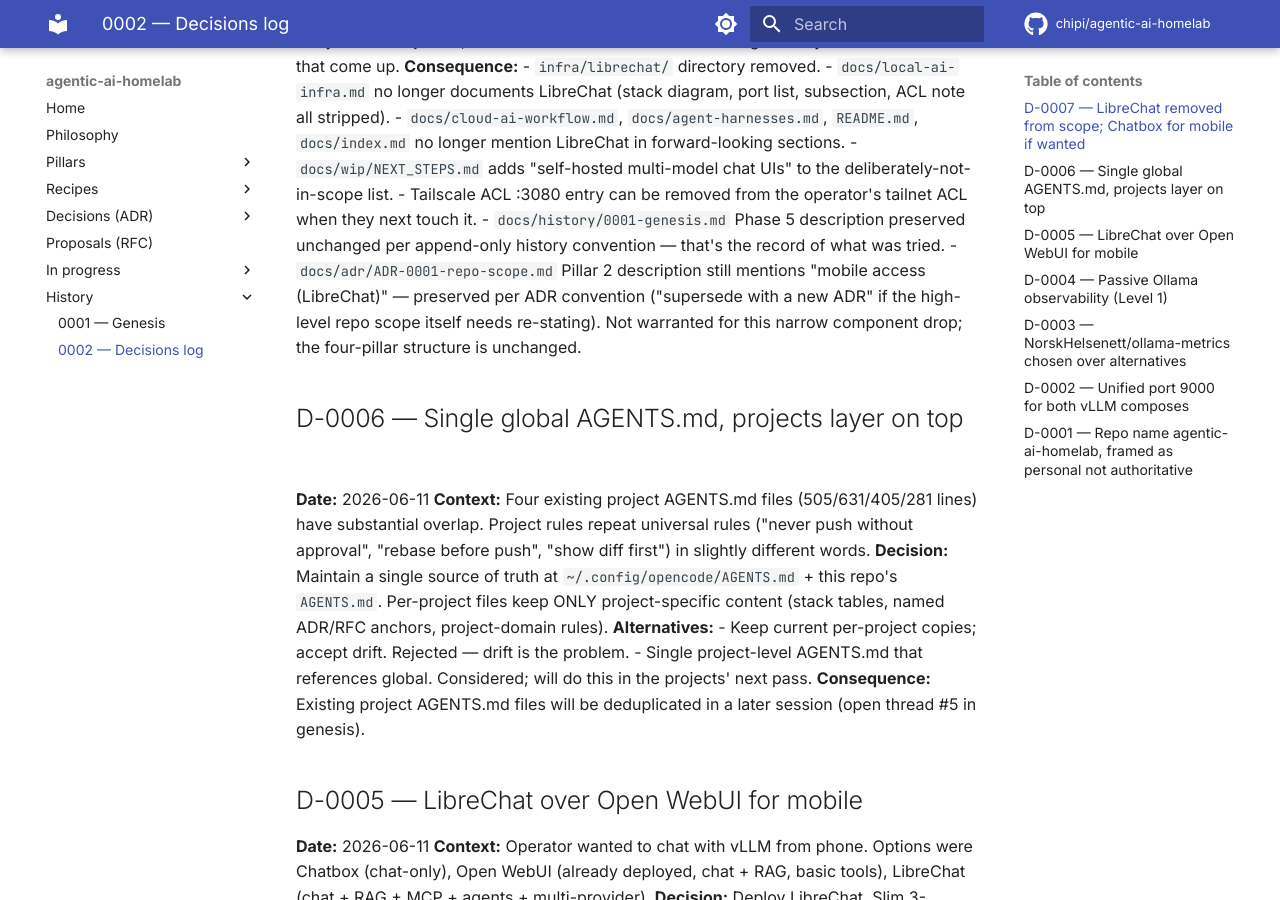
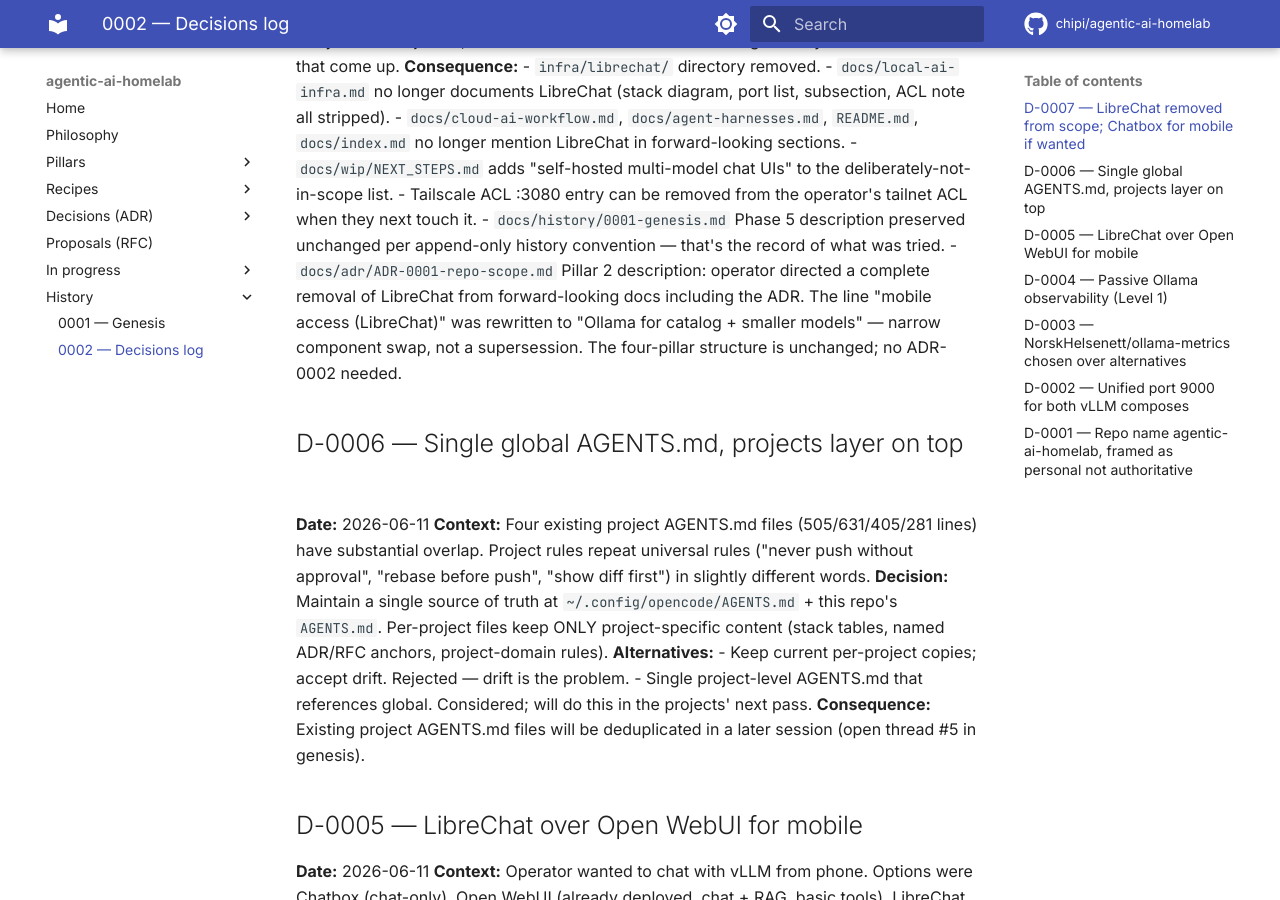
Before and after one commit to chipi/agentic-ai-homelab, an MkDocs documentation site: the page built from docs/history/0002-decisions.md, in a window 1280 px wide and 900 px high, scrolled down 729 px. Built offline with MkDocs 1.6.1 and Material for MkDocs 9.7.7, drawn with Linux system fonts in a browser that asks for light colours; comment, search, counter and statistics services are not loaded.

Commit message:
scope: finish LibreChat purge — strip from ADR-0001 too
Operator directed full removal "from anywhere including ADR". Earlier
commit preserved ADR-0001's "mobile access (LibreChat)" mention per
the ADR-supersession convention; that's overridden here per direct
operator instruction.

ADR-0001 pillar 2 line:
  "mobile access (LibreChat)" → "Ollama for catalog + smaller models"

D-0007 consequence list updated to reflect the actual edit rather than
the preservation note. No structural ADR change — narrow component
swap, four-pillar structure unchanged, no ADR-0002 needed.

Co-Authored-By: Claude Opus 4.7 (1M context) <noreply@anthropic.com>

```diff
--- a/docs/history/0002-decisions.md
+++ b/docs/history/0002-decisions.md
@@ -44,11 +44,12 @@ is maintained in this repo.
 - `docs/history/0001-genesis.md` Phase 5 description preserved unchanged
   per append-only history convention — that's the record of what was
   tried.
-- `docs/adr/ADR-0001-repo-scope.md` Pillar 2 description still mentions
-  "mobile access (LibreChat)" — preserved per ADR convention
-  ("supersede with a new ADR" if the high-level repo scope itself needs
-  re-stating). Not warranted for this narrow component drop; the
-  four-pillar structure is unchanged.
+- `docs/adr/ADR-0001-repo-scope.md` Pillar 2 description: operator
+  directed a complete removal of LibreChat from forward-looking docs
+  including the ADR. The line "mobile access (LibreChat)" was rewritten
+  to "Ollama for catalog + smaller models" — narrow component swap, not
+  a supersession. The four-pillar structure is unchanged; no ADR-0002
+  needed.
 
 ## D-0006 — Single global AGENTS.md, projects layer on top
 
```
Also changed, not shown: docs/adr/ADR-0001-repo-scope.md (+2 -2 lines).
